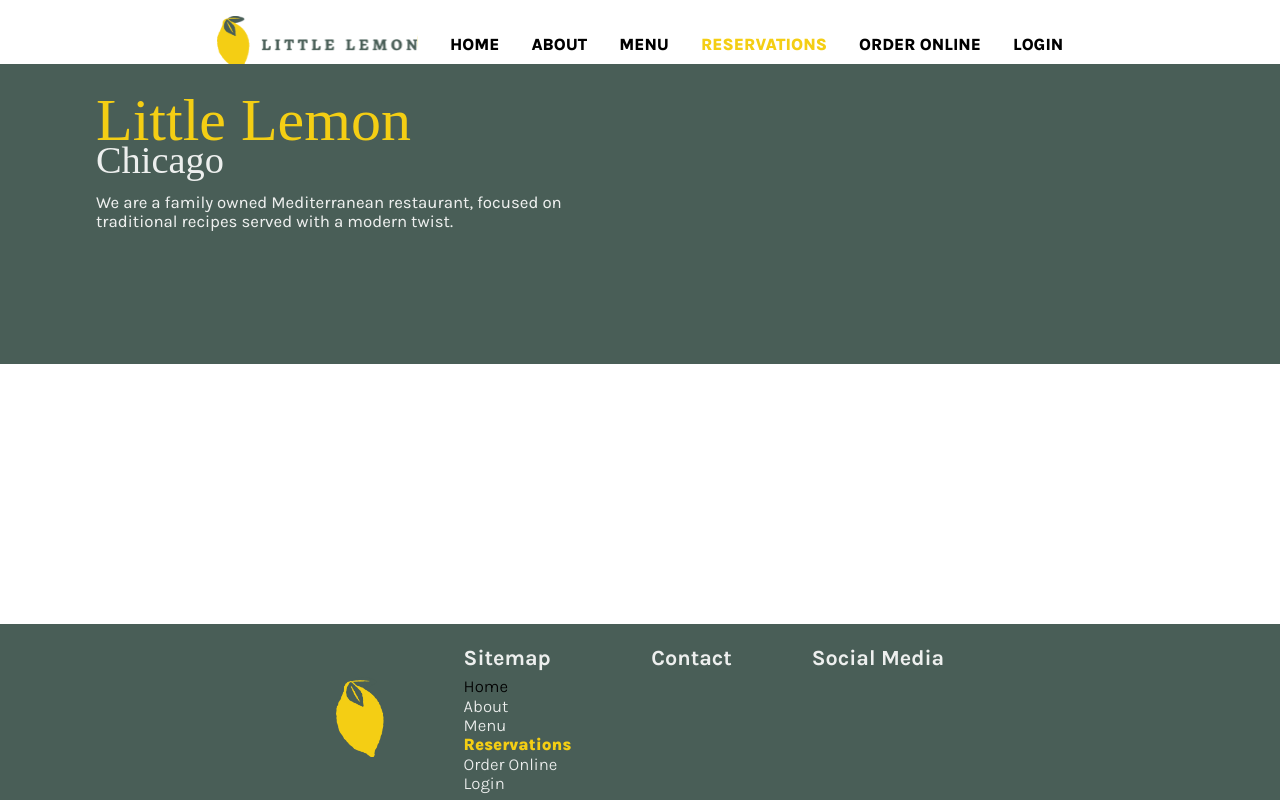
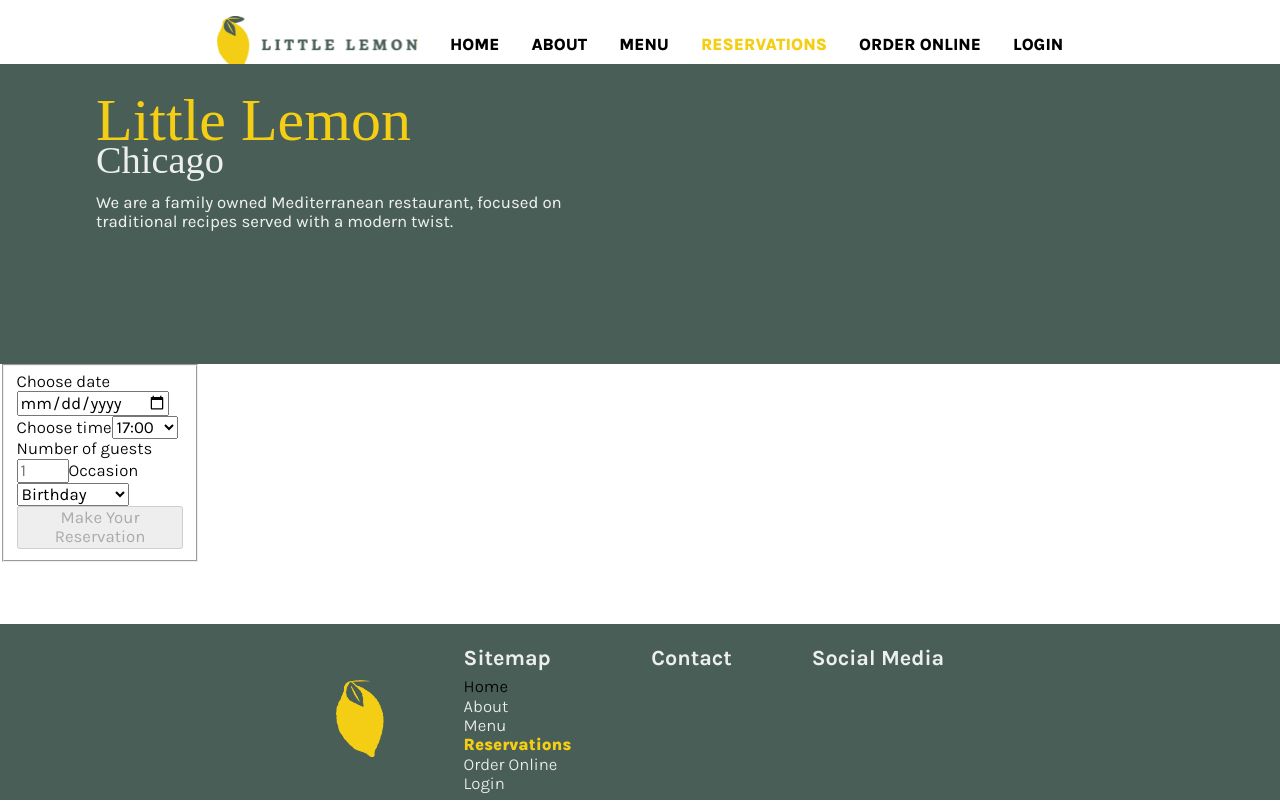
Before and after one commit to brianclements/front-end-capstone, a React (Create React App) app: page /reservations in a window 1280 px wide. Built offline with nearby package versions, Linux system fonts and the light colour scheme; a web font is replaced by a local one.

Commit message:
refactor: lift state up to Reservations

```diff
--- a/src/components/BookingForm.jsx
+++ b/src/components/BookingForm.jsx
@@ -1,21 +1,11 @@
 import { useState } from "react";
 import style from './BookingForm.module.css';
 
-const BookingForm = () => {
+const BookingForm = (props) => {
   const [date, setDate] = useState("");
   const [time, setTime] = useState("");
   const [guests, setGuests] = useState("");
   const [occasion, setOccasion] = useState("");
-
-  const [availableTimes, setAvailableTimes] = useState([
-        "17:00",
-        "18:00",
-        "19:00",
-        "20:00",
-        "21:00",
-        "22:00"
-    ]
-  );
 
   const handleSubmit = (e) => {
     //Prevent default form action
@@ -52,7 +42,7 @@ const BookingForm = () => {
             value={time}
             onChange={(e) => setTime(e.target.value)}
           >
-            {availableTimes.map(time => (
+            {props.availableTimes.map(time => (
               <option key={time}>{time}</option>
             ))}
           </select>
--- a/src/pages/Reservations.jsx
+++ b/src/pages/Reservations.jsx
@@ -1,12 +1,30 @@
+import { useState } from "react";
 import Hero from '../components/Hero';
 import BookingForm from '../components/BookingForm';
 import './Reservations.css';
 
 const Reservations = () => {
 
+  const [availableTimes, setAvailableTimes] = useState([
+        "17:00",
+        "18:00",
+        "19:00",
+        "20:00",
+        "21:00",
+        "22:00"
+    ]
+  );
+
+  const updateAvailableTimes = () => {
+    setAvailableTimes(prevState => {
+      return [ ...prevState];
+    });
+  };
+
   return (
     <main>
       <Hero/>
+      <BookingForm availableTimes={availableTimes} updateAvailableTimes={updateAvailableTimes}/>
     </main>
   );
 };
```
